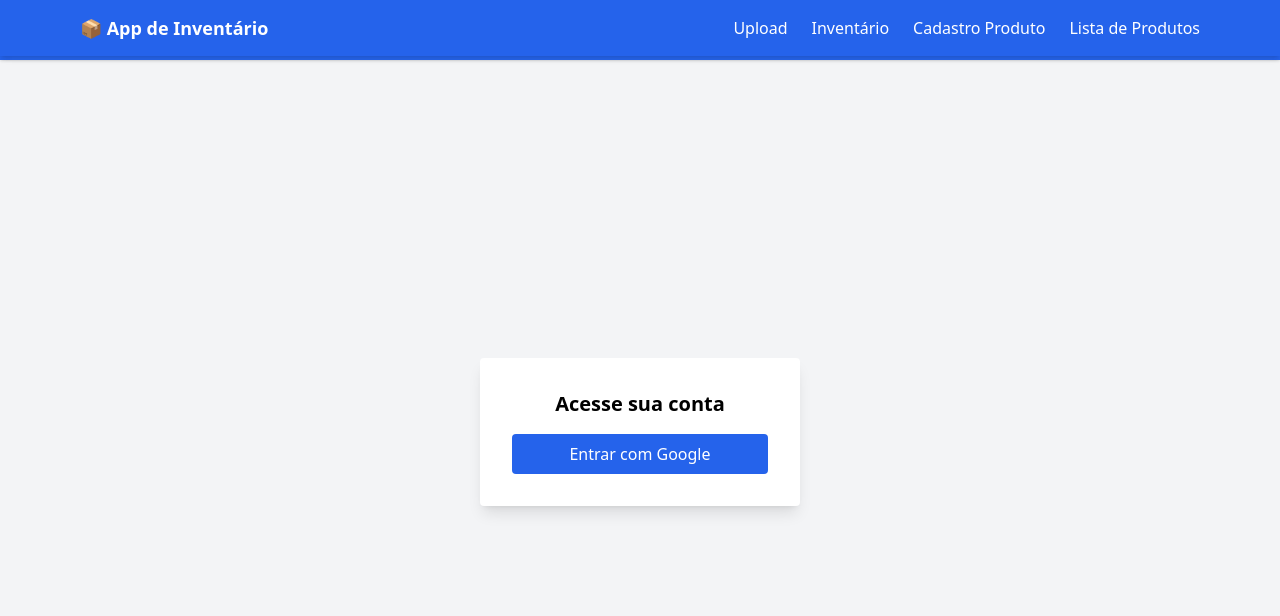
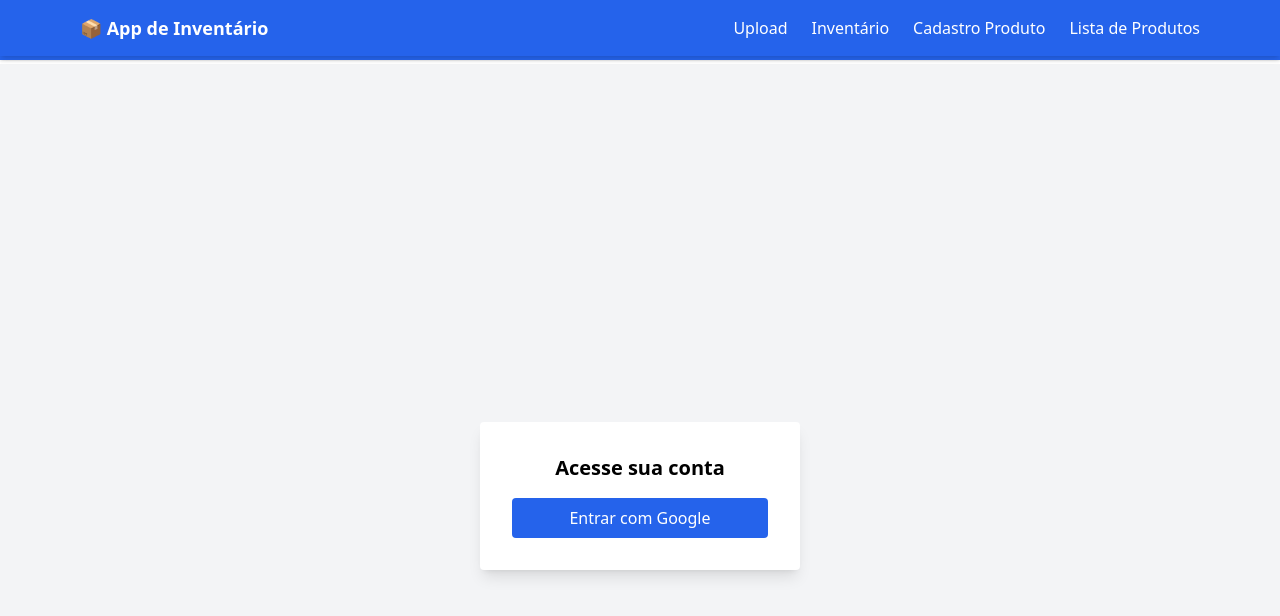
Before and after one commit to iastecsolucao-art/inventario, a Next.js app: page / in a window 1280 px wide. Shown: the top 616 px of the page. Built offline with nearby package versions, Linux system fonts and the light colour scheme.

Commit message:
Minha atualização app

```diff
--- a/pages/_app.js
+++ b/pages/_app.js
@@ -22,7 +22,6 @@ export default function App({ Component, pageProps: { session, ...pageProps } })
 
     document.body.appendChild(script);
 
-    // Cleanup quando o componente desmontar
     return () => {
       if (script.parentNode) {
         script.parentNode.removeChild(script);
@@ -32,8 +31,16 @@ export default function App({ Component, pageProps: { session, ...pageProps } })
 
   return (
     <SessionProvider session={session}>
+      {/* Navbar fixo no topo */}
       <Navbar />
-      <Component {...pageProps} />
+
+      {/*
+        Main recebe padding-top para NÃO deixar o conteúdo escondido
+        Usei pt-16 (64px) pq a Navbar tem cerca de 56px (h-14)
+      */}
+      <main className="pt-16">
+        <Component {...pageProps} />
+      </main>
     </SessionProvider>
   );
 }
```
